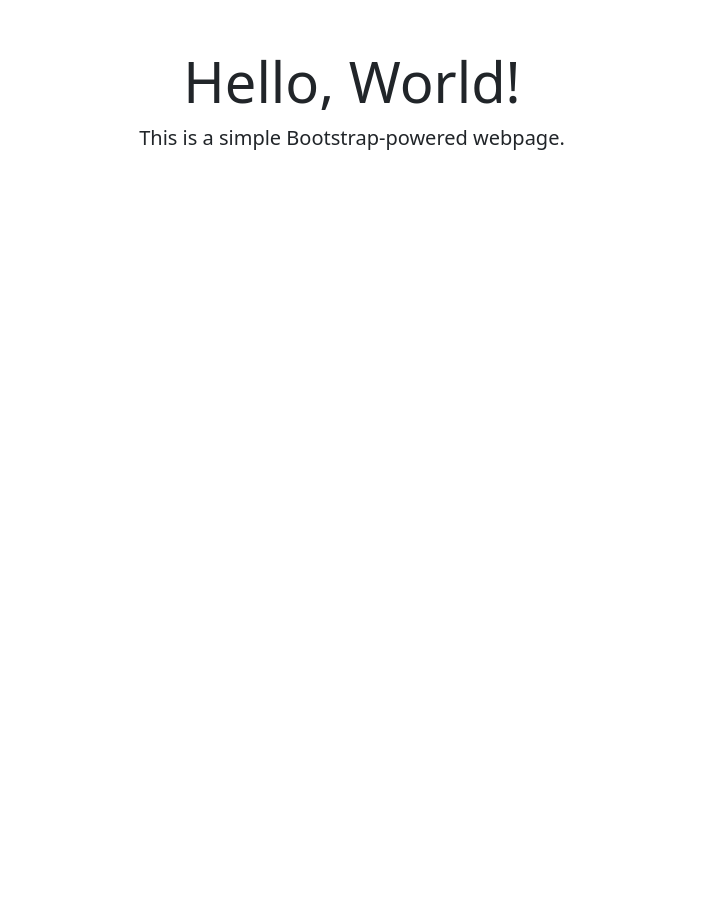
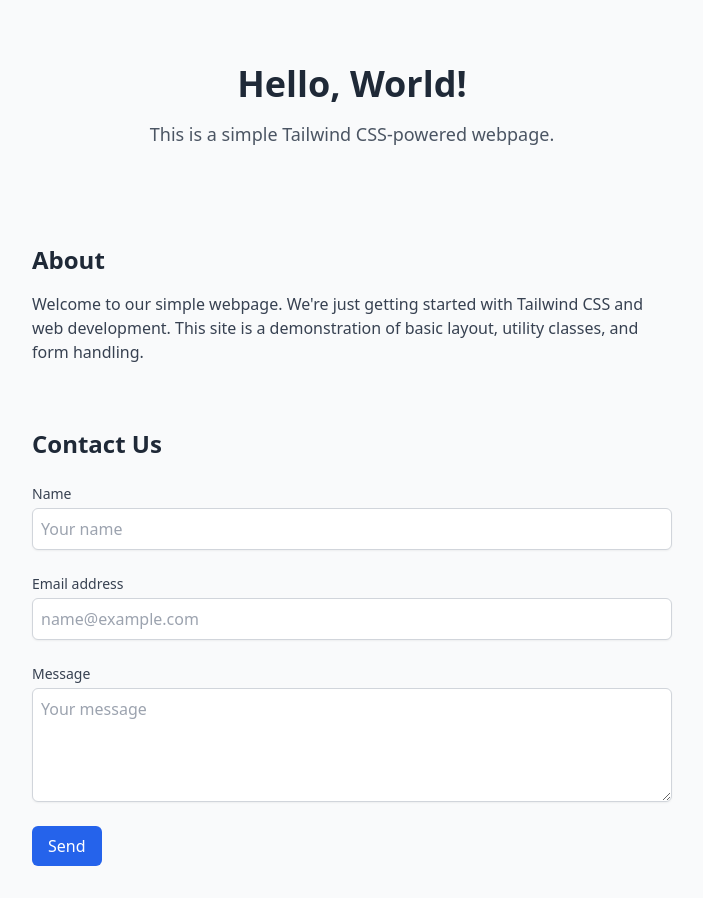
Before and after one commit to Jkguzman2002/README, a plain HTML site: page index.html in a window 1280 px wide. Shown: the whole page, without its empty margins (288-991 px from the left). Before the commit the page ends 800 px from the top, so only its background shows below. Drawn offline with nearby package versions, Linux system fonts and the light colour scheme.

Commit message:
Replace Bootstrap with Tailwind CSS for styling and update webpage structure

```diff
--- a/index.html
+++ b/index.html
@@ -1,20 +1,50 @@
 <!DOCTYPE html>
 <html lang="en">
 <head>
-    <meta charset="UTF-8">
-    <title>Sample HTML Page</title>
-    <meta name="viewport" content="width=device-width, initial-scale=1" />
-  <title>Hello World</title>
-  <!-- Bootstrap CSS -->
-  <link href="https://cdn.jsdelivr.net/npm/bootstrap@5.3.3/dist/css/bootstrap.min.css" rel="stylesheet">
+  <meta charset="UTF-8" />
+  <meta name="viewport" content="width=device-width, initial-scale=1" />
+  <title>Hello World with Tailwind</title>
+  <!-- Tailwind CSS CDN -->
+  <script src="https://cdn.tailwindcss.com"></script>
 </head>
-<body>
-<div class="container text-center mt-5">
-    <h1 class="display-4">Hello, World!</h1>
-    <p class="lead">This is a simple Bootstrap-powered webpage.</p>
-</div>
+<body class="bg-gray-50 text-gray-800 font-sans">
 
-  <!-- Bootstrap JS and dependencies (optional) -->
-  <script src="https://cdn.jsdelivr.net/npm/bootstrap@5.3.3/dist/js/bootstrap.bundle.min.js"></script>
+  <!-- Header Section -->
+  <div class="max-w-2xl mx-auto text-center py-16 px-4">
+    <h1 class="text-4xl font-bold mb-4">Hello, World!</h1>
+    <p class="text-lg text-gray-600">This is a simple Tailwind CSS-powered webpage.</p>
+  </div>
+
+  <!-- About Section -->
+  <div class="max-w-2xl mx-auto py-8 px-4">
+    <h2 class="text-2xl font-semibold mb-4">About</h2>
+    <p class="text-gray-700">
+      Welcome to our simple webpage. We're just getting started with Tailwind CSS and web development.
+      This site is a demonstration of basic layout, utility classes, and form handling.
+    </p>
+  </div>
+
+  <!-- Contact Form -->
+  <div class="max-w-2xl mx-auto py-8 px-4">
+    <h2 class="text-2xl font-semibold mb-6">Contact Us</h2>
+    <form class="space-y-6">
+      <div>
+        <label for="name" class="block text-sm font-medium text-gray-700">Name</label>
+        <input type="text" id="name" class="mt-1 block w-full border border-gray-300 rounded-md shadow-sm p-2 focus:ring-blue-500 focus:border-blue-500" placeholder="Your name">
+      </div>
+      <div>
+        <label for="email" class="block text-sm font-medium text-gray-700">Email address</label>
+        <input type="email" id="email" class="mt-1 block w-full border border-gray-300 rounded-md shadow-sm p-2 focus:ring-blue-500 focus:border-blue-500" placeholder="name@example.com">
+      </div>
+      <div>
+        <label for="message" class="block text-sm font-medium text-gray-700">Message</label>
+        <textarea id="message" rows="4" class="mt-1 block w-full border border-gray-300 rounded-md shadow-sm p-2 focus:ring-blue-500 focus:border-blue-500" placeholder="Your message"></textarea>
+      </div>
+      <button type="submit" class="bg-blue-600 text-white px-4 py-2 rounded-md hover:bg-blue-700 transition">
+        Send
+      </button>
+    </form>
+  </div>
+
 </body>
 </html>
```
